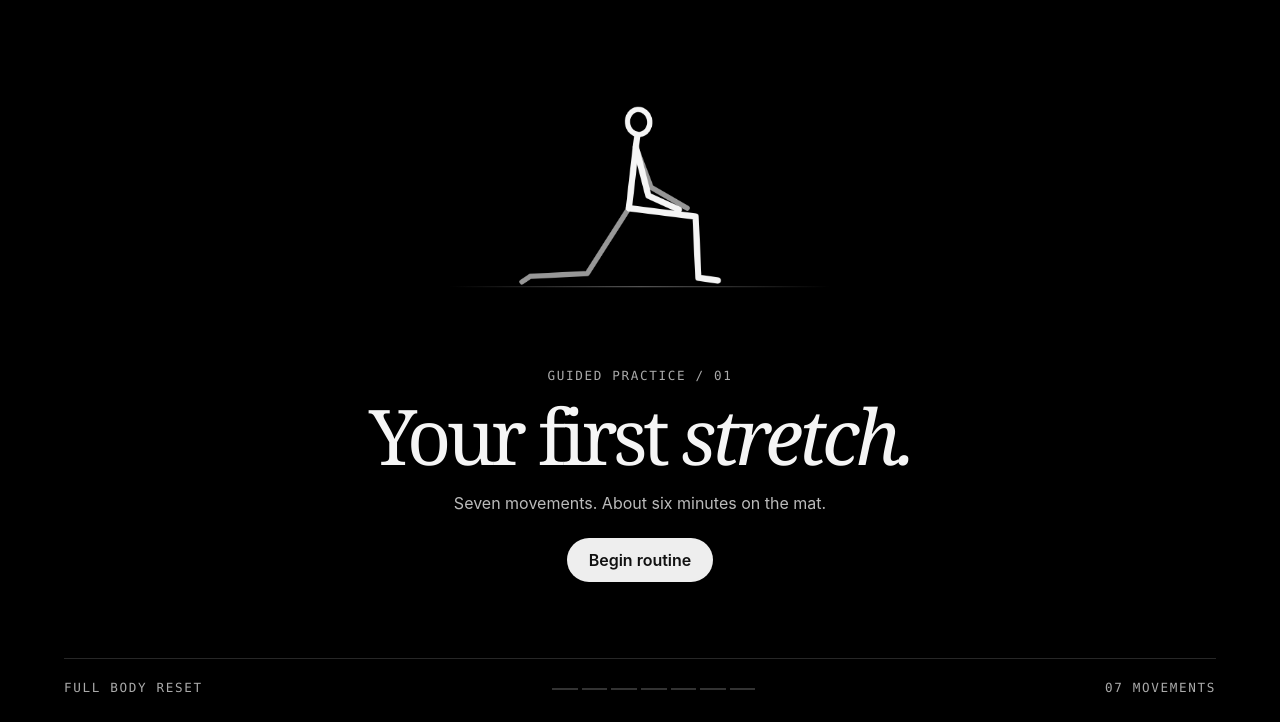
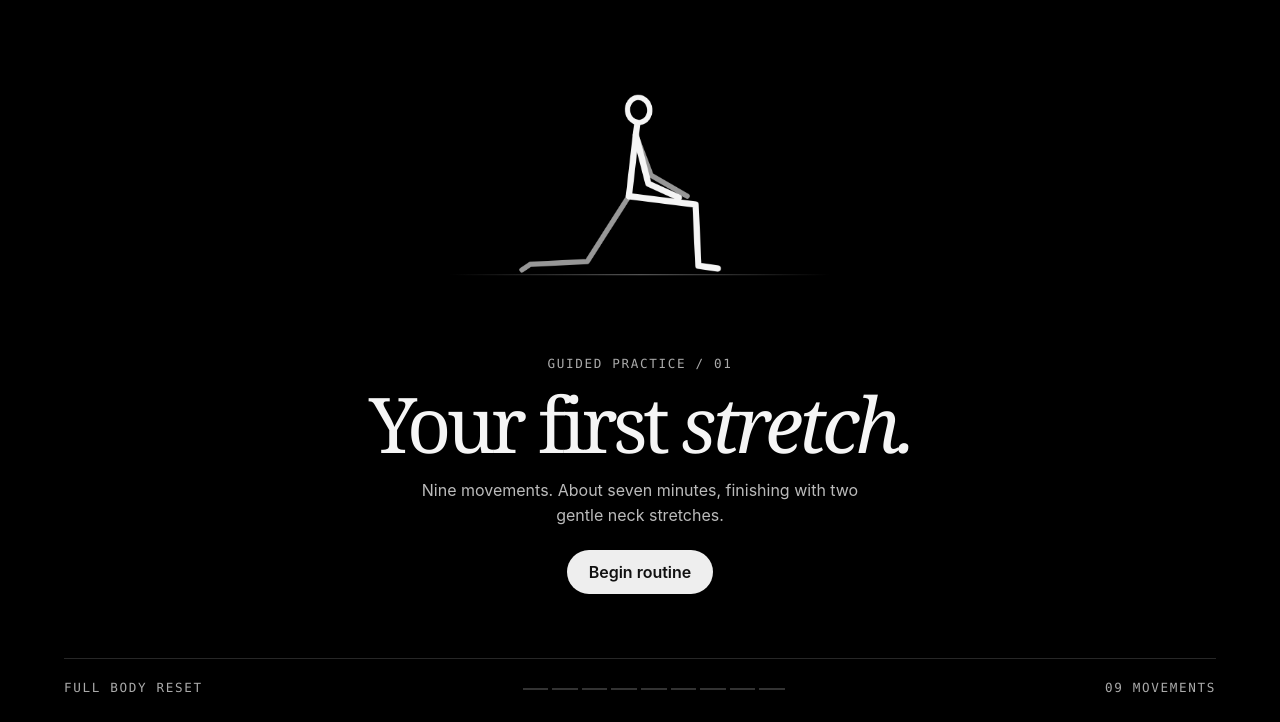
Before and after one commit to vettive8/form-stretch, a plain HTML site: page dist/index.html in a window 1280 px wide. Shown: the part 78-800 px from the top of the page. Drawn offline with Linux system fonts and the light colour scheme.

Commit message:
auto-save: dist/app.js, dist/catalog.js, dist/form-preview.png +2 more

```diff
--- a/dist/app.js
+++ b/dist/app.js
@@ -161,7 +161,7 @@ function show(){
   }
   $("figure").setAttribute("aria-label",mode==="done"?"Seated stick figure":families[family].name+(side?" — "+side+" side":""));
   $("foot").textContent=mode==="done"?"COMPLETE":mode==="intro"?originName.toUpperCase():mode==="preparing"?"GET INTO POSITION":mode==="paused"?"PAUSED":id===1?"ALTERNATE LEGS":"HOLD";
-  $("count").textContent=mode==="intro"?"07 MOVEMENTS":mode==="done"?"SESSION ENDED":String(number+1).padStart(2,"0")+" / "+String(sequence.length).padStart(2,"0");
+  $("count").textContent=mode==="intro"?String(sequence.length).padStart(2,"0")+" MOVEMENTS":mode==="done"?"SESSION ENDED":String(number+1).padStart(2,"0")+" / "+String(sequence.length).padStart(2,"0");
   [...progress.children].forEach((p,i)=>p.classList.toggle("on",mode==="done"||(mode!=="intro"&&i<=number)));
   if (shuffle && mode!=="done") {
     $("label").textContent="RANDOM ROUTINE · MOVEMENT "+shuffle.number+(side?" · "+side.toUpperCase()+" SIDE":"");
@@ -251,7 +251,7 @@ document.onfullscreenchange=()=>{
   const label=document.fullscreenElement?"Exit fullscreen":"Enter fullscreen";
   $("expand").setAttribute("aria-label",label);$("expand").title=label;
 };
-configureSession(originalItems(),routines[0].name);
+configureSession(defaultItems(),routines[0].name);
 show();
 if (isUnlocked() || new URLSearchParams(location.search).get("view")==="directory") openLibrary();
 requestAnimationFrame(frame);
--- a/dist/catalog.js
+++ b/dist/catalog.js
@@ -101,7 +101,7 @@ families.push({name:"Supported middle split preparation",region:"Lower body",goa
   variation("Standing straddle with support","Stand on a grippy surface with a sturdy counter in reach. Step into a comfortable wide stance. Keep hands supported, knees soft and in line with your toes. Hinge slightly, then return before stepping in.",splitGuide,"wideStraddle",24)
 ]});
 const routines = [
-  {name:"Full body reset",description:"The original seven-movement floor practice.",ids:[0,1,2,3,4,5,6],original:true},
+  {name:"Full body reset",description:"The daily floor routine with a seated neck rotation and side bend to finish.",ids:[0,1,2,3,4,5,6],original:true},
   {name:"Whole-body practice",description:"Your chosen pancake, figure four, lunge, chest opener and lat reach in one session.",ids:[2,3,0,7,4]},
   {name:"Hips and hamstrings",description:"A lunge, a straddle and an outer-hip stretch at your chosen levels.",ids:[0,2,3]},
   {name:"Overhead reach",description:"Open the chest, reach through the lats and finish with wall slides. Have a wall nearby.",ids:[7,4,8]},
--- a/dist/index.html
+++ b/dist/index.html
@@ -5,7 +5,7 @@
 <meta property="og:type" content="website">
 <meta property="og:url" content="https://mervive.com/stretch/">
 <meta property="og:title" content="FORM — Your first stretch">
-<meta property="og:description" content="Seven guided stretches with an animated stick figure, a timer, and gentle sound cues. Start once and follow along.">
+<meta property="og:description" content="Nine guided stretches with an animated stick figure, a timer, and gentle sound cues. Start once and follow along.">
 <meta property="og:image" content="https://mervive.com/stretch/form-preview.png">
 <meta property="og:image:width" content="1200">
 <meta property="og:image:height" content="630">
@@ -13,13 +13,13 @@
 <meta name="twitter:site" content="@vettive_">
 <meta name="twitter:card" content="summary_large_image">
 <meta name="twitter:title" content="FORM — Your first stretch">
-<meta name="twitter:description" content="Seven guided movements. One hands-free stretching routine.">
+<meta name="twitter:description" content="Nine guided movements. One hands-free stretching routine.">
 <meta name="twitter:image" content="https://mervive.com/stretch/form-preview.png">
 <meta name="twitter:image:alt" content="Three white stick figures demonstrate stretches on a black background.">
 <link rel="stylesheet" href="style.css"><script defer src="poses.js"></script><script defer src="atlas-poses.js"></script><script defer src="transcripts.js"></script><script defer src="catalog.js"></script><script defer src="directory.js"></script><script defer src="library.js"></script><script defer src="app.js"></script></head>
 <body><header><span class="brand"><svg aria-hidden="true" viewBox="0 0 36 36"><g fill="none" stroke="currentColor" stroke-width="3.5" stroke-linecap="round" stroke-linejoin="round"><circle cx="23" cy="6" r="3"/><path d="m11 13 8-3 5 6 7-2M19 10l-4 12 9 1 4 8M15 22l-6 8H3"/></g></svg><span>FORM</span></span><div><a id="browse" href="?view=directory">Directory</a><button id="exit" hidden>Index</button><button id="sound" aria-label="Sound cues" aria-pressed="true">Sound on</button><button id="expand" aria-label="Enter fullscreen" title="Enter fullscreen">⛶</button></div></header>
 <main id="player"><div class="stage"><canvas width="720" height="420" id="figure" role="img" aria-label="Stick figure in a low lunge"></canvas></div>
-<section><div id="announcement" aria-live="polite"><small id="label">GUIDED PRACTICE / 01</small><h1 id="title">Your first <em>stretch.</em></h1><p id="cue">Seven movements. About six minutes on the mat.</p></div>
+<section><div id="announcement" aria-live="polite"><small id="label">GUIDED PRACTICE / 01</small><h1 id="title">Your first <em>stretch.</em></h1><p id="cue">Nine movements. About seven minutes, finishing with two gentle neck stretches.</p></div>
 <div id="clock" hidden></div><div class="actions"><button class="primary" id="action">Begin routine</button><button id="skip" hidden>Skip</button><button id="finish" hidden>Finish</button></div><p id="insight" hidden></p></section></main>
 <main id="library" hidden>
 <h1>Your <em>practice.</em></h1><nav class="directory-nav" aria-label="Directory sections"><a href="#featured">Video routines</a><a href="#goals">Goal routines</a><a href="#plans">Other routines</a><a href="#research">Benefits &amp; timing</a><a href="#index">Stretch directory</a></nav>
@@ -31,4 +31,4 @@
 <div id="index" class="index-head"><h2>Stretch directory</h2><select id="region" aria-label="Filter stretches by region"><option>All regions</option><option>Lower body</option><option>Upper body</option><option>Spine</option></select></div>
 <p id="indexSize"></p><p id="levelHint">Choose the version you can breathe through comfortably. Your choices carry into focused routines.</p>
 <input id="search" type="search" aria-label="Search the stretch index" placeholder="Search stretches or positions"><div id="entries"></div>
-</main><footer><span id="foot">FULL BODY</span><div id="progress" aria-hidden="true"></div><span id="count">07 MOVEMENTS</span></footer></body></html>
+</main><footer><span id="foot">FULL BODY</span><div id="progress" aria-hidden="true"></div><span id="count">09 MOVEMENTS</span></footer></body></html>
--- a/dist/library.js
+++ b/dist/library.js
@@ -18,6 +18,9 @@ function chosen(family) {
   return Number.isInteger(saved)&&group.variants[saved] ? saved : group.default||0;
 }
 function originalItems(){return routines[0].ids.map(family=>({family,variant:families[family].default||0}));}
+function defaultItems(){
+  return [...originalItems(), {family:9,variant:0}, {family:24,variant:0}];
+}
 function node(tag,text,cls) {
   const el=document.createElement(tag);
   if(text!==undefined)el.textContent=text;
@@ -221,10 +224,10 @@ function openLibrary() {
   $("plans").replaceChildren();
   $("indexSize").textContent=families.length+" movement families · "+families.reduce((n,g)=>n+g.variants.length,0)+" animated variations · "+(exerciseReferences.length+clinicalReferences.length+yogaReferences.length)+" illustrated reference entries. Sources sometimes show the same stretch with a different setup.";
   showFeatured();showGoals();
-  routines.filter(r=>!r.original).forEach(r=>{
+  routines.forEach(r=>{
     const tile=node("article");tile.append(node("h3",r.name),node("p",r.description));
     tile.append(button(r.desk?"Pick a desk break":"Begin routine",()=>{
-      const items=r.desk?randomDesk():r.original?originalItems():r.ids.map(family=>({family,variant:chosen(family)}));
+      const items=r.desk?randomDesk():r.original?defaultItems():r.ids.map(family=>({family,variant:chosen(family)}));
       beginItems(items,r.name);
     }));$("plans").append(tile);
   });
```
Also changed, not shown: dist/form-preview.png.
